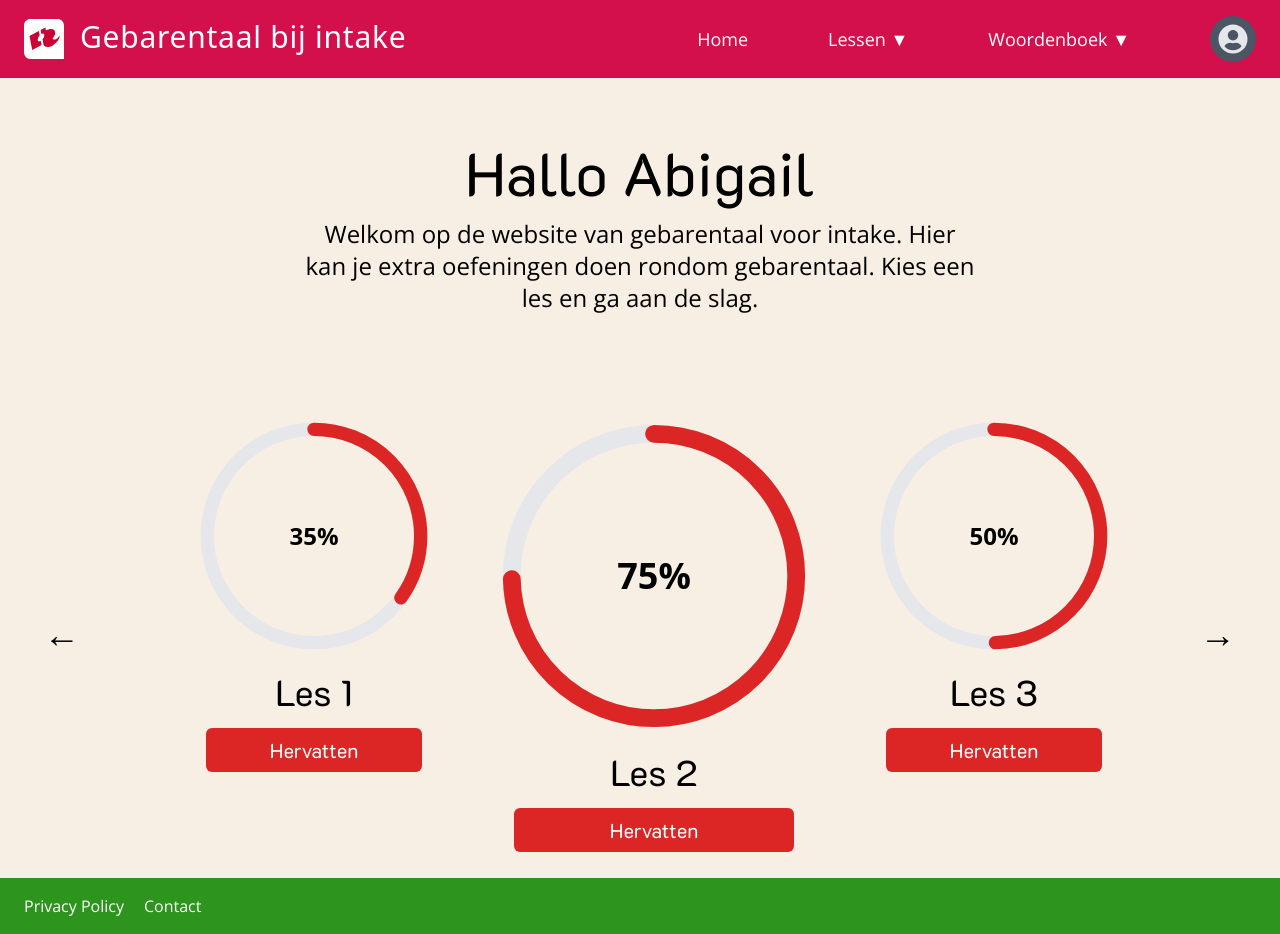
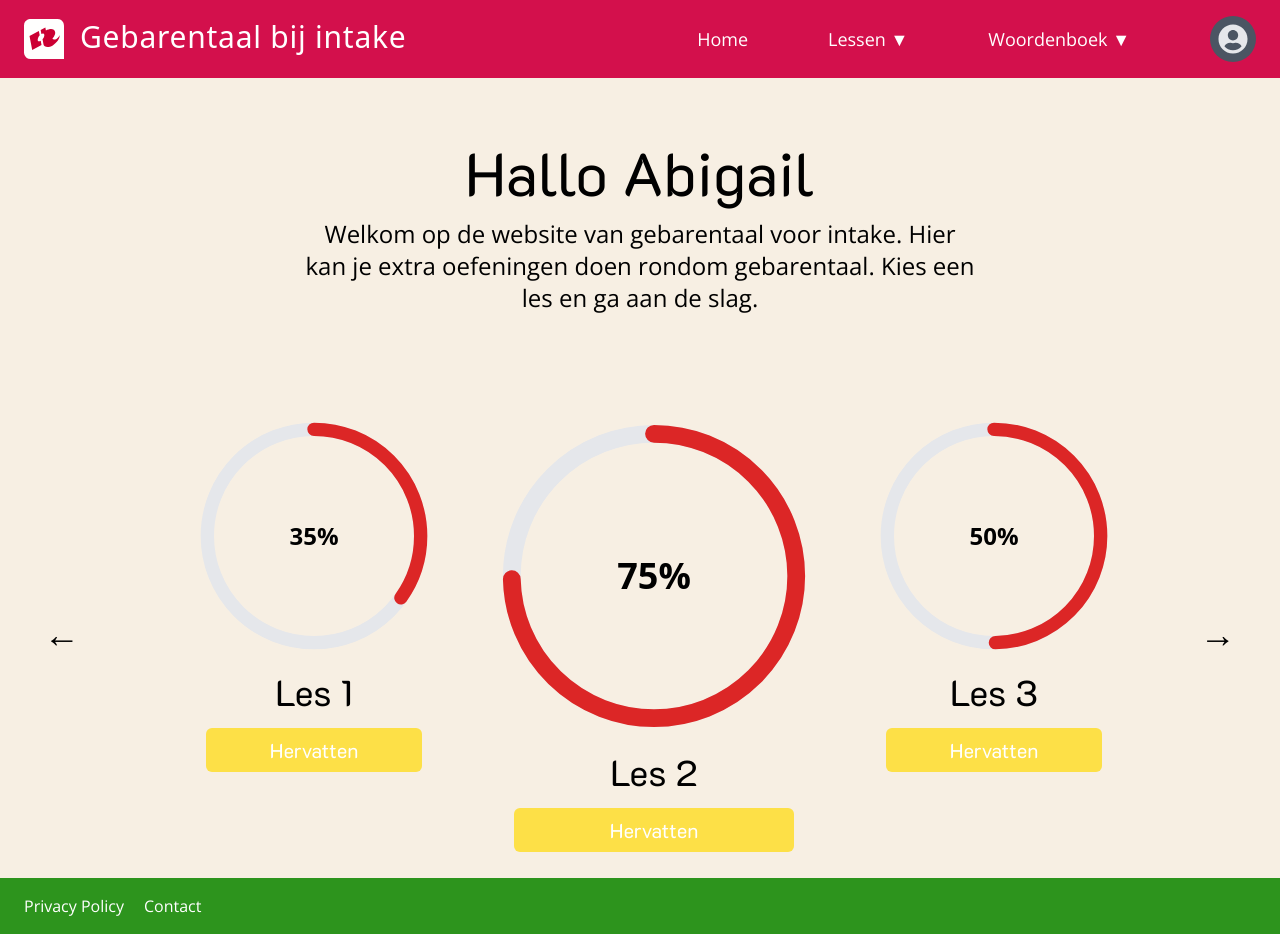
Before and after one commit to QuintenVanDerBlom/SignWitch, a React (Vite) app: page / in a window 1280 px wide. Built offline with nearby package versions, Linux system fonts and the light colour scheme.

Commit message:
Mini push kleurtjes knoppen

```diff
--- a/src/Home.jsx
+++ b/src/Home.jsx
@@ -108,7 +108,7 @@ function Home() {
                                     ) : lesson.progress === 0 ? (
                                         <Link to={`/les/${lesson.id}`}>
                                             <button
-                                                className={`bg-yellow-300 text-white font-k2d text-xl py-2 ${buttonPadding} rounded-md hover:bg-yellow-400 transition-colors`}
+                                                className={` bg-red-600 text-white font-k2d text-xl py-2 ${buttonPadding} rounded-md hover:bg-red-700 transition-colors`}
                                             >
                                                 Beginnen
                                             </button>
@@ -116,7 +116,7 @@ function Home() {
                                     ) : (
                                         <Link to={`/les/${lesson.id}`}>
                                             <button
-                                                className={`bg-red-600 text-white font-k2d text-xl py-2 ${buttonPadding} rounded-md hover:bg-red-700 transition-colors`}
+                                                className={`bg-yellow-300 text-white font-k2d text-xl py-2 ${buttonPadding} rounded-md hover:bg-yellow-400 transition-colors`}
                                             >
                                                 Hervatten
                                             </button>
```
